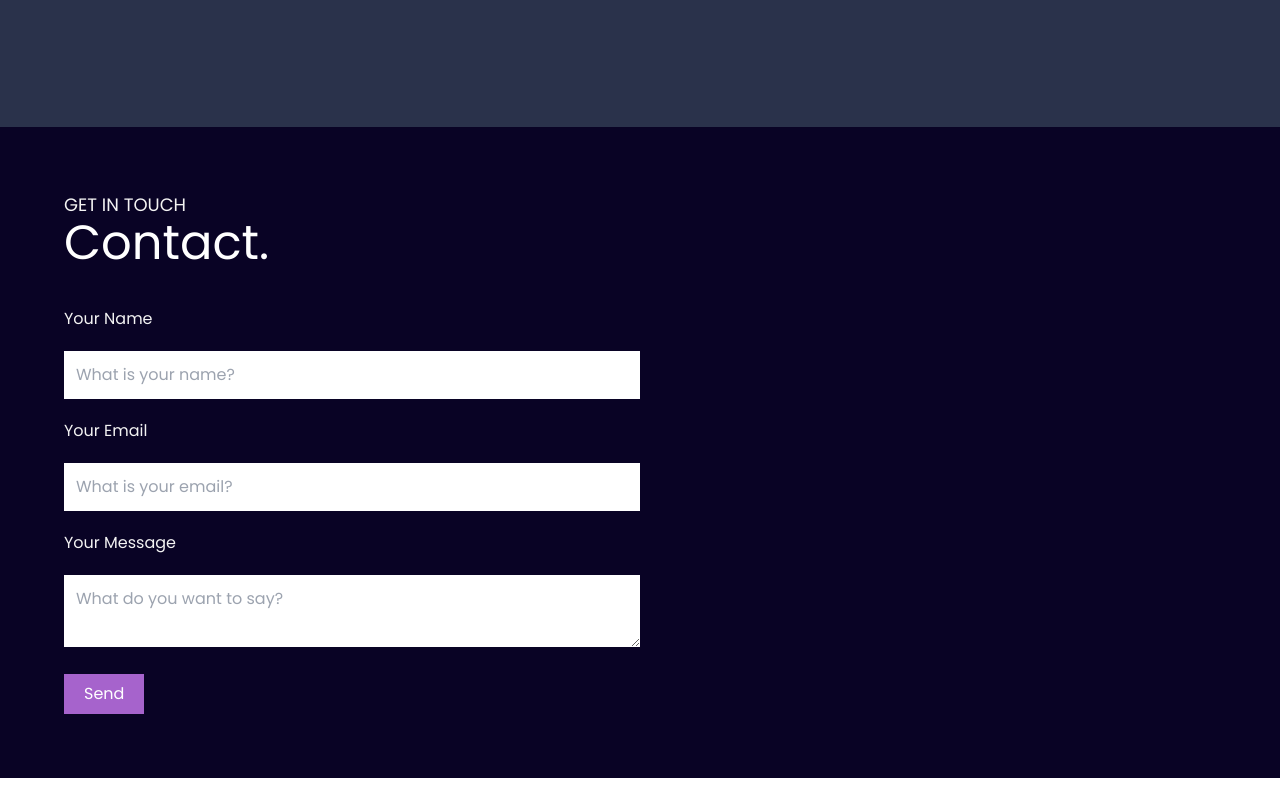
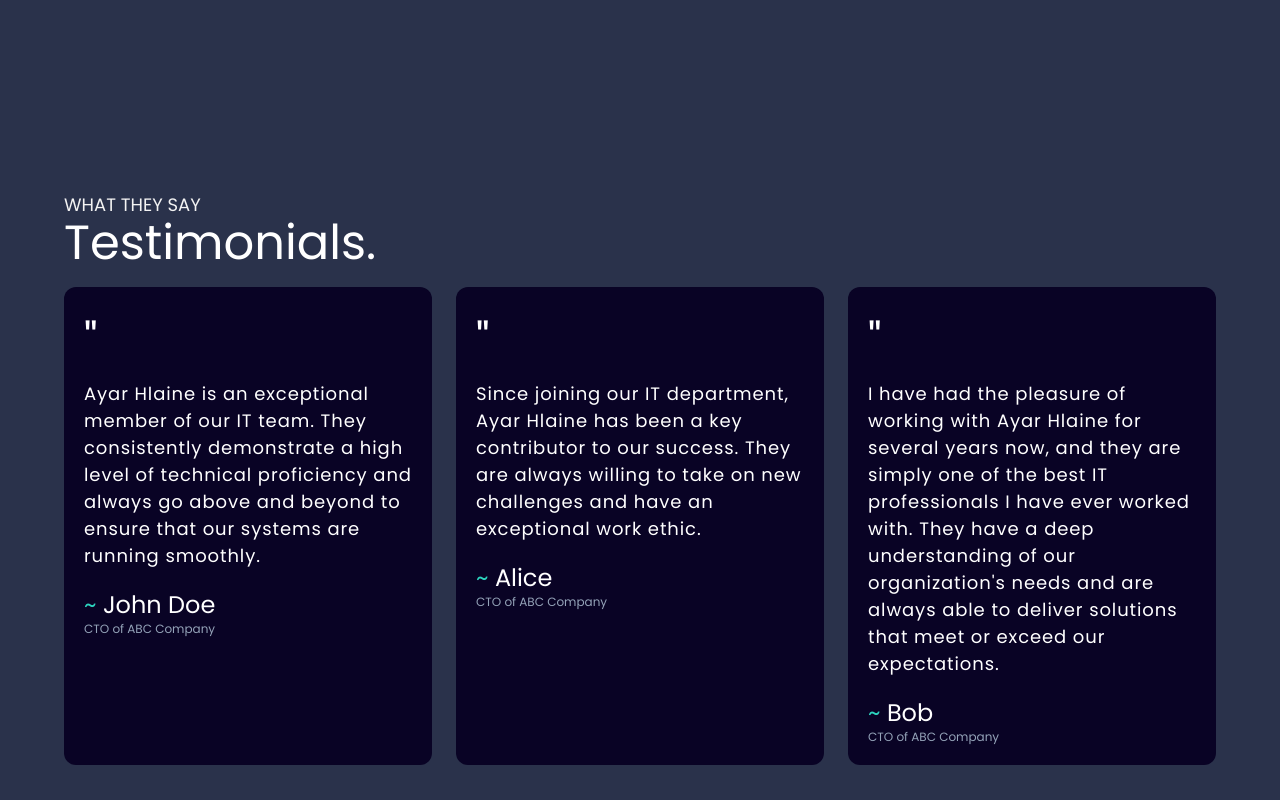
Before and after one commit to ayarhlaine/portfolio, a React (Vite) app: page / in a window 1280 px wide. Shown: the part 1940-2740 px from the top of the page. Before the commit the page ends 2718 px from the top, so only its background shows below. Built offline with nearby package versions, Linux system fonts and the light colour scheme.

Commit message:
added TESTIMONIALS

```diff
--- a/src/App.jsx
+++ b/src/App.jsx
@@ -3,6 +3,7 @@ import Nav from "./components/Nav";
 import Hero from "./components/Hero";
 import Projects from "./components/Projects";
 import ContactForm from "./components/ContactForm";
+import Testimonials from "./components/Testimonials";
 
 const App = () => {
   return (
@@ -15,6 +16,7 @@ const App = () => {
         <hr className='background-[#A663CC] border-[#A663CC]'/>
         <Experiences />
         <Projects />
+        <Testimonials />
         <ContactForm />
       </main>
       <footer>
--- a/src/components/Experience.jsx
+++ b/src/components/Experience.jsx
@@ -1,4 +1,4 @@
-import experiences from '../constants';
+import { EXPERIENCES } from '../constants';
 import { VerticalTimeline, VerticalTimelineElement }  from 'react-vertical-timeline-component';
 import 'react-vertical-timeline-component/style.min.css';
 
@@ -6,7 +6,7 @@ const Experience = () => {
   return (
     <VerticalTimeline>
         {
-          experiences.map((experience) => {
+          EXPERIENCES.map((experience) => {
             return <ExperienceCard experience={experience} key={experience.date}/>
           })
         }
--- /dev/null
+++ b/src/components/Testimonials.jsx
@@ -0,0 +1,40 @@
+/* eslint-disable react/prop-types */
+
+import { TESTIMONIALS } from "../constants";
+import { styles } from "../styles";
+
+const Testimonials = () => {
+  return (
+    <section className={`${styles.padding}`}>
+        <h1 className="text-lg uppercase text-white-100">What they say</h1>
+        <h1 className="text-5xl text-white">Testimonials.</h1>
+        <div className='flex flex-row mt-5 gap-6 flex-wrap md:flex-nowrap'>
+            {
+                TESTIMONIALS.map((testimonial) => (
+                    <Testimonial key={testimonial.name} testimonial={testimonial}/>
+                ))
+            }
+        </div>
+    </section>
+  )
+}
+
+const Testimonial = ({
+    testimonial,
+}) => {
+    const { name, position, company, recommendation } = testimonial;
+    return (
+        <div className="bg-[#090325] p-5 rounded-xl md:flex-1">
+            <p className="text-white text-[46px]">&quot;</p>
+            <div>
+                <p className="text-white text-[18px] tracking-wider py-1">{recommendation}</p>
+                <div>
+                    <p className="text-2xl text-white mt-4"><span className="text-teal-400">~</span>&nbsp;{name}</p>
+                    <p className="text-xs text-slate-400">{position} of {company}</p>
+                </div>
+            </div>
+        </div>
+    )
+}
+
+export default Testimonials
--- a/src/constants/index.js
+++ b/src/constants/index.js
@@ -1,4 +1,4 @@
-const experiences = [
+const EXPERIENCES = [
     {
         title: 'IT Engineer',
         date: 'Nov 22 - Present',
@@ -41,4 +41,28 @@ const experiences = [
     },
 ]
 
-export default experiences;
+const TESTIMONIALS = [
+    {
+        name: 'John Doe',
+        position: 'CTO',
+        company: 'ABC Company',
+        recommendation: 'Ayar Hlaine is an exceptional member of our IT team. They consistently demonstrate a high level of technical proficiency and always go above and beyond to ensure that our systems are running smoothly.'
+    },
+    {
+        name: 'Alice',
+        position: 'CTO',
+        company: 'ABC Company',
+        recommendation: 'Since joining our IT department, Ayar Hlaine has been a key contributor to our success. They are always willing to take on new challenges and have an exceptional work ethic.'
+    },
+    {
+        name: 'Bob',
+        position: 'CTO',
+        company: 'ABC Company',
+        recommendation: 'I have had the pleasure of working with Ayar Hlaine for several years now, and they are simply one of the best IT professionals I have ever worked with. They have a deep understanding of our organization\'s needs and are always able to deliver solutions that meet or exceed our expectations.'
+    },
+]
+
+export {
+    EXPERIENCES,
+    TESTIMONIALS,
+}
```
Also changed, not shown: src/components/ContactForm.jsx (indentation only).
